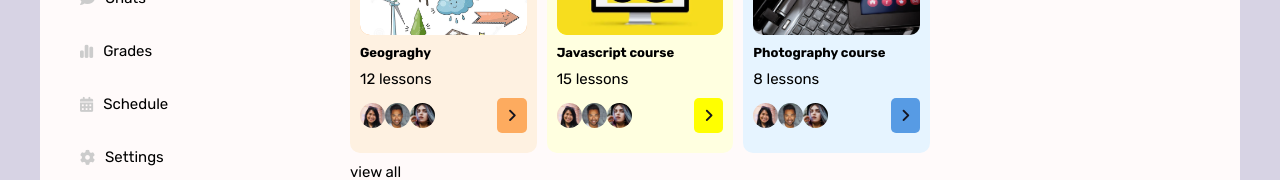
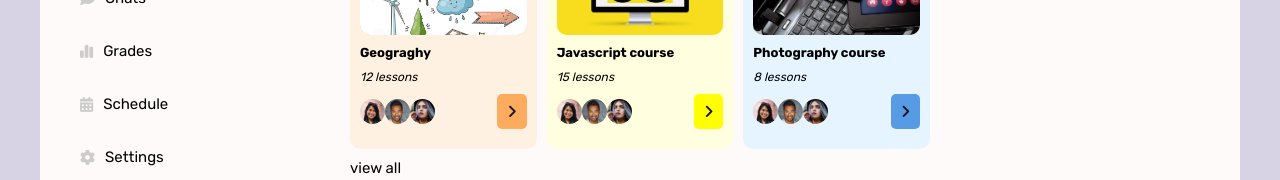
Before and after one commit to majid-amini/Academy, a plain HTML site: page index.html in a window 1280 px wide. Shown: the part 312-492 px from the top of the page. Drawn offline with Linux system fonts and the light colour scheme.

Commit message:
change span font styles to italic in section newcourses

```diff
--- a/styles/main.css
+++ b/styles/main.css
@@ -78,6 +78,11 @@ main input{
 }
 .new__courses__card h4 {
     font-size: 1.3rem;
+}
+.new__courses__card > span {
+    font-weight: 300;
+    font-size: 1.2rem;
+    font-style: italic;
 }
 .new__courses__bottom {
     width: 100%;
```
